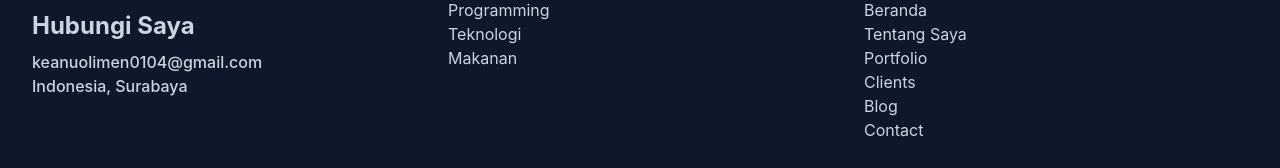
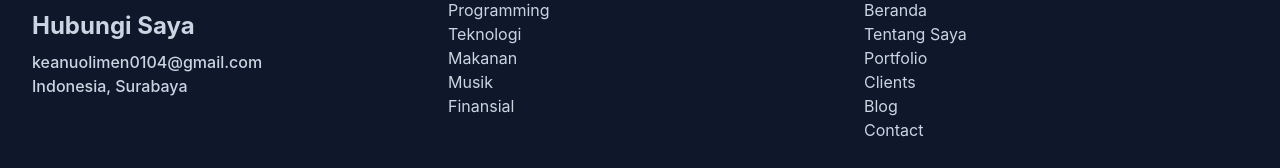
Before and after one commit to KeanuLionel/portfolio-tailwind-css, a website: page index.html in a window 1280 px wide. Shown: the part 5055-5223 px from the top of the page. Drawn offline with Linux system fonts and the light colour scheme.

Commit message:
Memodifikasi Footer

```diff
--- a/index.html
+++ b/index.html
@@ -301,6 +301,12 @@
                                         <li>
                                             <a href="#" class="inline-block text-base hover:text-primary">Makanan</a>
                                         </li>
+                                        <li>
+                                            <a href="#" class="inline-block text-base hover:text-primary">Musik</a>
+                                        </li>
+                                        <li>
+                                            <a href="#" class="inline-block text-base hover:text-primary">Finansial</a>
+                                        </li>
                                     </ul>
                                 </div>
                                 <div class="w-full px-4 mb-12 md:w-1/3">
```
